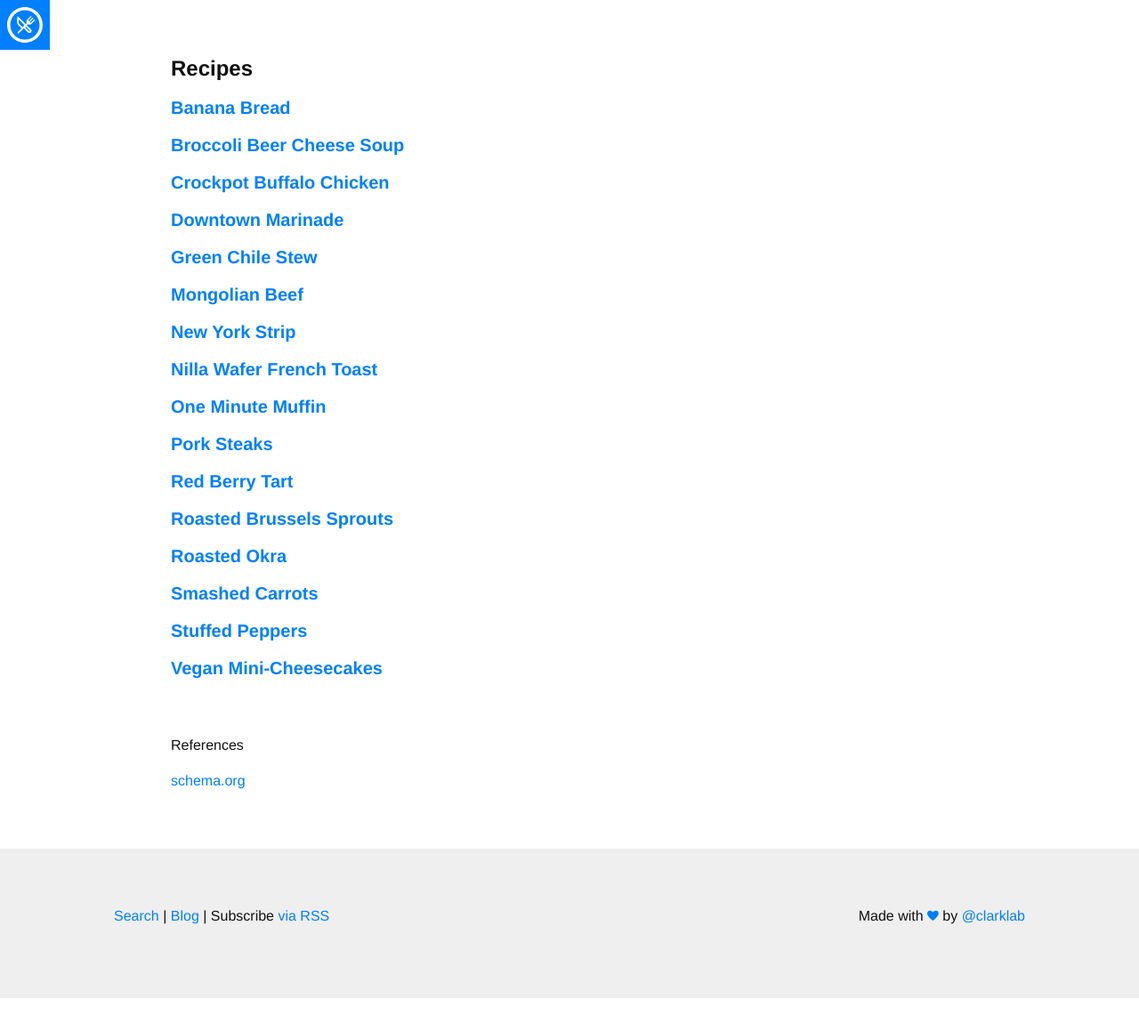
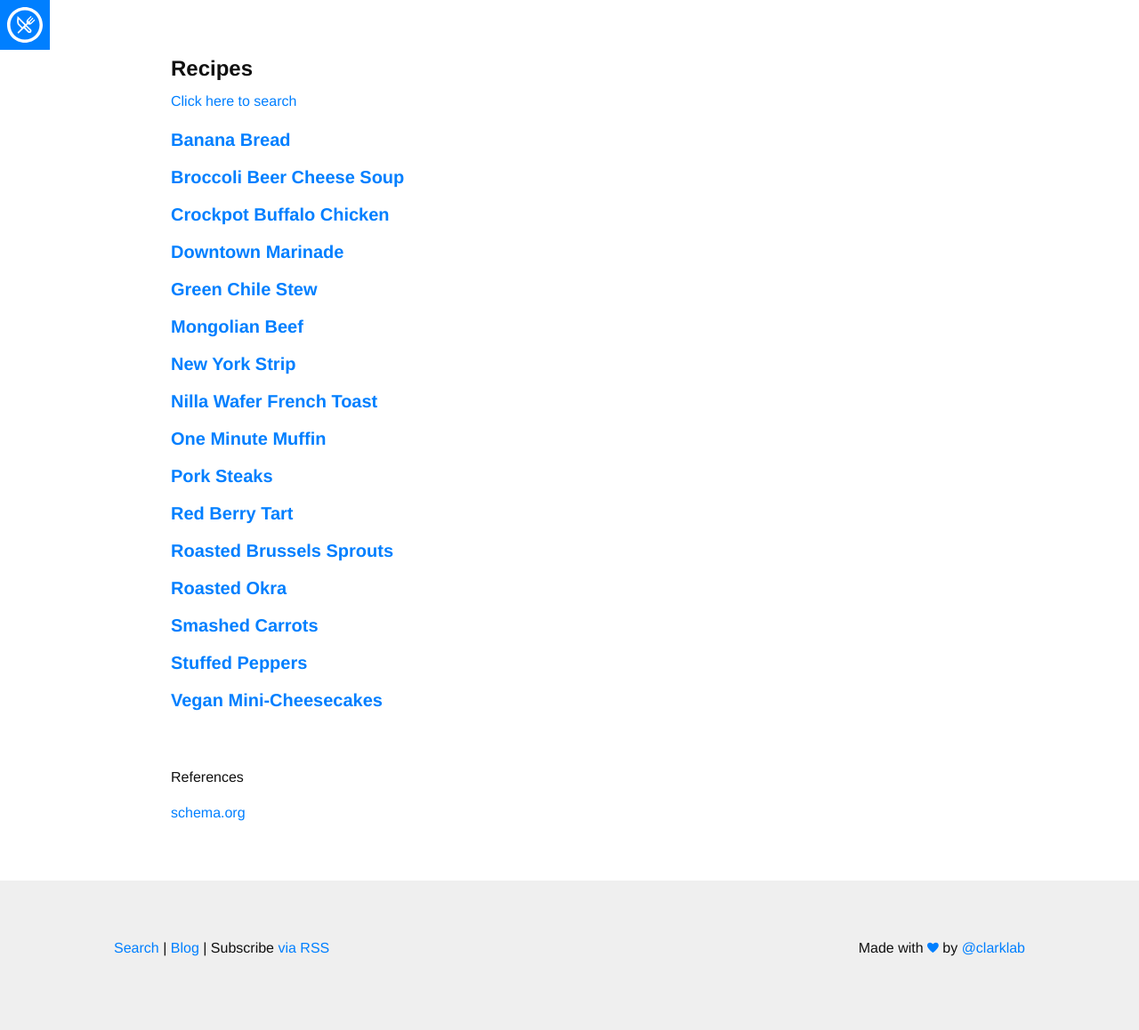
Before and after one commit to lynda365/lynda365.github.io, a Jekyll site: the page built from index.html, in a window 1280 px wide. Shown: the whole page at 89% size. Built offline with Jekyll 4.4.1, drawn with Linux system fonts in a browser that asks for light colours; nearby versions of some CDN libraries; some web fonts are replaced; before the commit the page ends 1122 px from its top, so only the background shows below that.

Commit message:
Update index.html

```diff
--- a/index.html
+++ b/index.html
@@ -7,6 +7,9 @@ layout: default
   <div  class="container mt4 mb4">
     <div class="mx-auto px3 sm-px4">
         <h2>{{ site.title }}</h2>
+
+        <p class="left-align mb2"><a href="{{ "/search" | prepend: site.baseurl}}">Click here to search</a></p>
+
     {% assign sorted = site.recipes | sort:"date" %}
     {% for post in sorted %}
 
```
